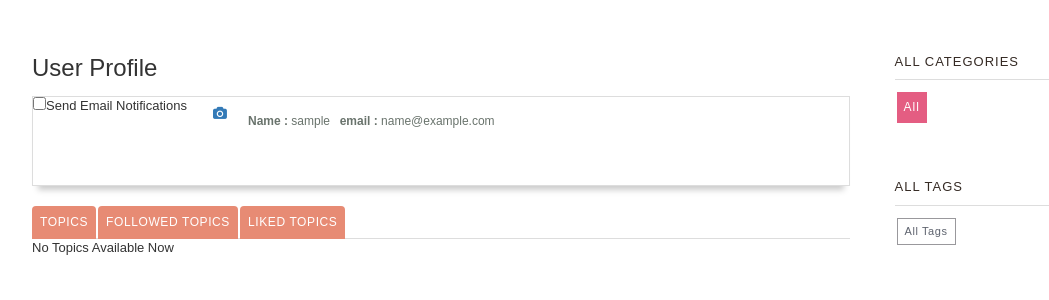
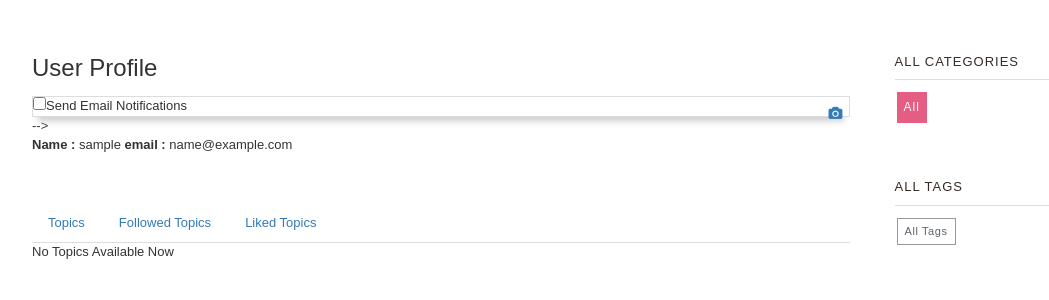
Before and after one commit to django-africa/djangoafrica, a Django app: a page that uses django_homepage/templates/users/profile_detail.html in a window 1280 px wide. Shown: the part 50-350 px from the top of the page, without its empty margins (68-1117 px from the left). Run offline with Django 3.2, Linux system fonts and the light colour scheme; the visitor is signed in with stand-in values (Sample User, id 1); data comes from the database, SQL or seed files in the repository; data that the repository does not hold is empty; some libraries are stand-ins or nearby versions.

Commit message:
Update profile_detail.html

```diff
--- a/django_homepage/templates/users/profile_detail.html
+++ b/django_homepage/templates/users/profile_detail.html
@@ -15,20 +15,20 @@
                   <h3 class="create_topic_heading">User Profile</h3>
                   <div class="user_profile_container">
                     <div class="profile_container">
-                      <div class="profile_left">
-<!--                         <img src="{% if request.user.profile.profile_pic %}{% thumbnail request.user.profile.profile_pic "100x100" upscale=True %}{% else %}//d2pt99vxm3n8bc.cloudfront.net/static/dummy.jpg{% endif %}"> -->
+<!--                       <div class="profile_left">
+                        <img src="{% if request.user.profile.profile_pic %}{% thumbnail request.user.profile.profile_pic "100x100" upscale=True %}{% else %}//d2pt99vxm3n8bc.cloudfront.net/static/dummy.jpg{% endif %}"> -->
                         {% ifequal request.user.id|slugify user_profile.id|slugify %}
                         <span class="new_logo file_upload"><a href="#"><i class="fa fa-camera" aria-hidden="true"></i></a></span>
-<!--                         <form name="profilepicform" id="profilepicform">
+                        <form name="profilepicform" id="profilepicform">
                         {% csrf_token %}
                         <input type="file" id='file_input' name="profile_pic" id="profile_pic" style="display: none;" onchange="javascript: submitform()"><input type="submit" id='submit' name="submit" style="display: none;">
-                        </form> -->
+                        </form>
                         <form name="settingsform" id="settingsform">
                         {% csrf_token %}
                         <input type="checkbox" id='sending_mail' name="sending_mail" id="sending_mail" {% if user_profile.send_mailnotifications %}checked{% endif %} value="True" onchange="javascript: submitform2()">Send Email Notifications<input type="submit" id='submit' name="submit" style="display: none;">
                         </form>
                         {% endifequal %}
-                      </div>
+                      </div> -->
                       <div class="profile_right">
                         <div class="user_name_email_contact">
                           <span class="title"><b>Name : </b> {{user_profile.user.username}} </span>
```
